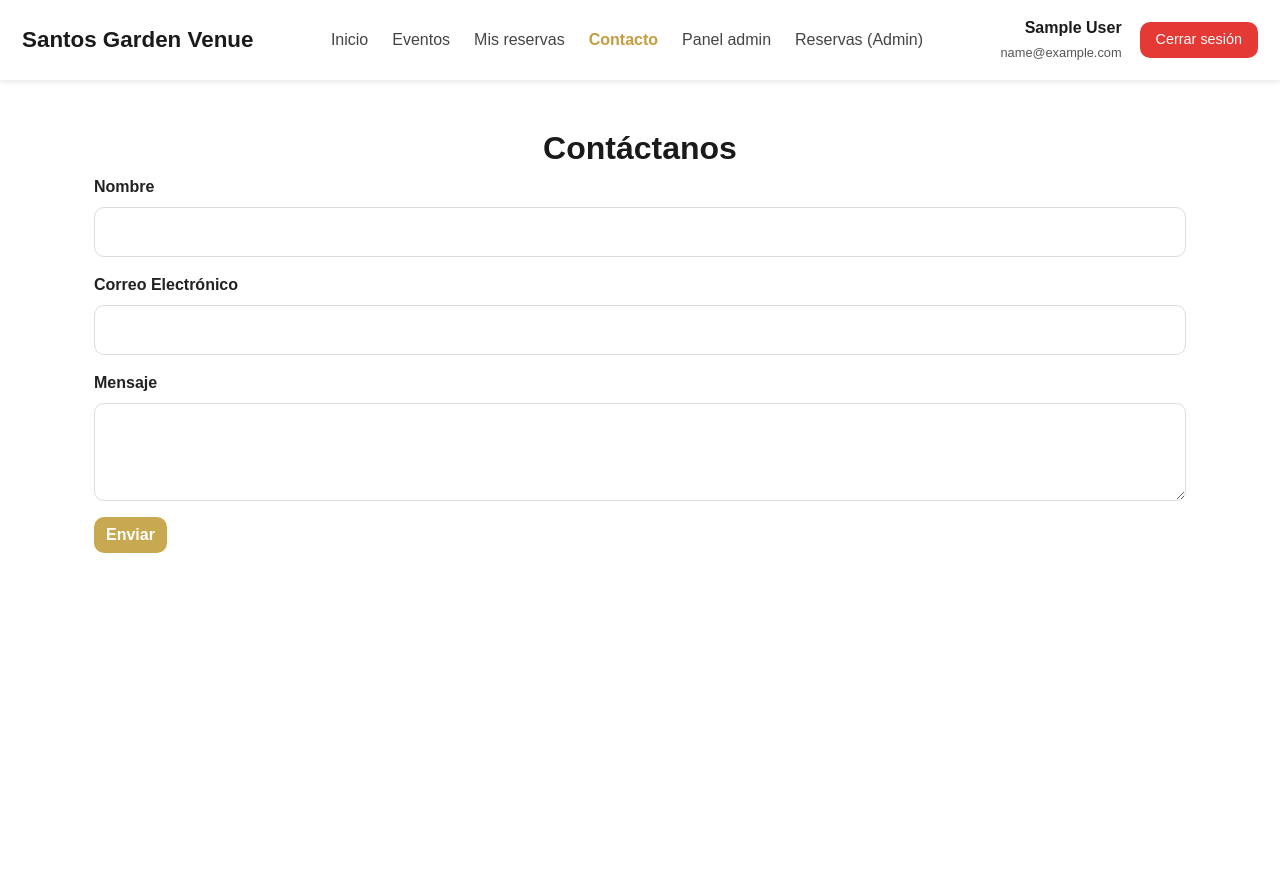
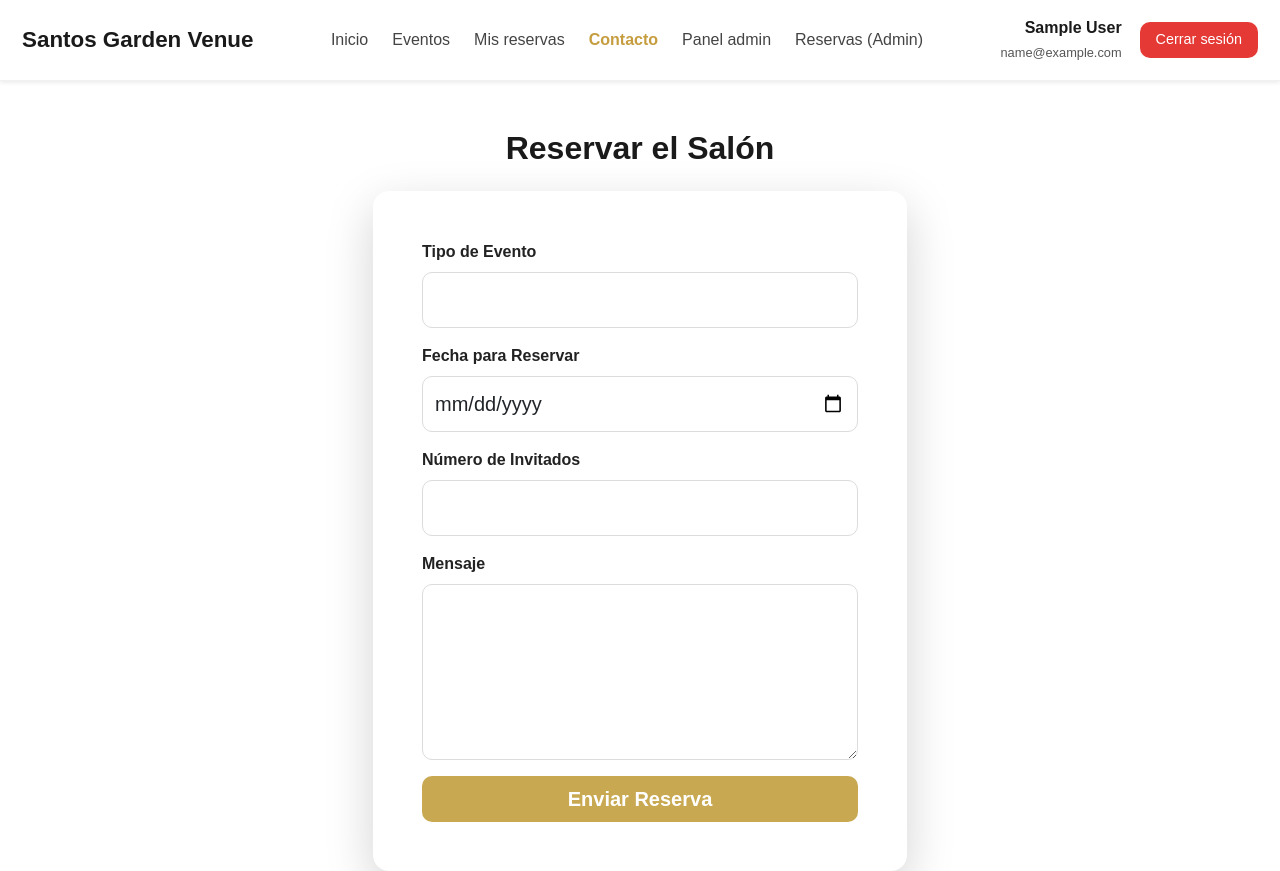
Before and after one commit to Cynthiss/Eventos, a React (Vite) app in the folder santos-garden-venue/: page /contact in a window 1280 px wide. Before the commit the page ends 800 px from the top, so only its background shows below. Built offline with nearby package versions, Linux system fonts and the light colour scheme; no server answers; sample sign-in values are in the browser's storage.

Commit message:
Contact
Se agregaron campos, para que el usuario pueda enviar la información sobre el evento que desea realizar

```diff
--- a/santos-garden-venue/src/pages/Contact.jsx
+++ b/santos-garden-venue/src/pages/Contact.jsx
@@ -1,70 +1,162 @@
-import { useState } from "react";
+import { useState, useEffect } from "react";
+import { useAuth } from "../context/AuthContext";
+import { api } from "../services/api";
 
 export default function Contact() {
-  const [formData, setFormData] = useState({
-    name: "",
-    email: "",
-    message: "",
+  const { user, token } = useAuth();
+
+  const [form, setForm] = useState({
+    eventType: "",
+    date: "",
+    guests: "",
+    message: ""
   });
 
   const [status, setStatus] = useState("");
+  const [reservedDates, setReservedDates] = useState([]);
+
+  // Obtener fechas ocupadas del backend
+  useEffect(() => {
+    const loadDates = async () => {
+      try {
+        const res = await fetch("http://localhost:4000/api/reservations/salon/dates");
+        const data = await res.json();
+        setReservedDates(data);
+      } catch (err) {
+        console.error("Error cargando fechas:", err);
+      }
+    };
+
+    loadDates();
+  }, []);
+
+  // Fecha mínima (hoy)
+  const today = new Date().toISOString().split("T")[0];
 
   const handleChange = (e) => {
-    const { name, value } = e.target;
-    setFormData((prev) => ({ ...prev, [name]: value }));
+    setForm({ ...form, [e.target.name]: e.target.value });
+
+    if (e.target.name === "date") {
+      const selected = e.target.value;
+
+      if (reservedDates.includes(selected)) {
+        setStatus("Esta fecha ya está reservada. Selecciona otra.");
+      } else {
+        setStatus("");
+      }
+    }
   };
 
-  const handleSubmit = (e) => {
+  const handleSubmit = async (e) => {
     e.preventDefault();
-    // Simulamos el envío del formulario
-    setStatus("¡Mensaje enviado correctamente! Nos pondremos en contacto contigo pronto.");
-    setFormData({ name: "", email: "", message: "" }); // Resetear formulario
+
+    if (!token) {
+      setStatus("Debes iniciar sesión para completar la reserva.");
+      return;
+    }
+
+    if (reservedDates.includes(form.date)) {
+      setStatus("Esta fecha ya está reservada. Selecciona otra.");
+      return;
+    }
+
+    try {
+      await api.createSalonReservation(form, token);
+      setStatus("¡Reserva enviada correctamente! Nos contactaremos contigo pronto.");
+
+      setForm({ eventType: "", date: "", guests: "", message: "" });
+    } catch (err) {
+      setStatus(err.message);
+    }
+  };
+
+  // Determinar si una fecha debe deshabilitarse
+  const isDateDisabled = (date) => {
+    return reservedDates.includes(date);
   };
 
   return (
-    <section id="contact" className="container my-5">
-      <h2 className="text-center">Contáctanos</h2>
+    <div className="container my-5">
+      <h2 className="text-center mb-4 fw-bold">Reservar el Salón</h2>
+
+      <div className="row justify-content-center">
+        <div className="col-md-8 col-lg-6">
+
+          <div className="card shadow-lg border-0 rounded-4">
+            <div className="card-body p-4">
+
               <form onSubmit={handleSubmit}>
+
                 <div className="mb-3">
-          <label htmlFor="name" className="form-label">Nombre</label>
+                  <label className="form-label fw-semibold">Tipo de Evento</label>
                   <input
                     type="text"
-            className="form-control"
-            id="name"
-            name="name"
-            value={formData.name}
+                    className="form-control form-control-lg"
+                    name="eventType"
+                    value={form.eventType}
                     onChange={handleChange}
                     required
                   />
                 </div>
+
                 <div className="mb-3">
-          <label htmlFor="email" className="form-label">Correo Electrónico</label>
+                  <label className="form-label fw-semibold">Fecha para Reservar</label>
                   <input
-            type="email"
-            className="form-control"
-            id="email"
-            name="email"
-            value={formData.email}
+                    type="date"
+                    className="form-control form-control-lg"
+                    name="date"
+                    min={today}
+                    value={form.date}
+                    onChange={handleChange}
+                    required
+                  />
+                  {isDateDisabled(form.date) && (
+                    <small className="text-danger">
+                      Esta fecha ya está reservada.
+                    </small>
+                  )}
+                </div>
+
+                <div className="mb-3">
+                  <label className="form-label fw-semibold">Número de Invitados</label>
+                  <input
+                    type="number"
+                    className="form-control form-control-lg"
+                    name="guests"
+                    value={form.guests}
                     onChange={handleChange}
                     required
                   />
                 </div>
+
                 <div className="mb-3">
-          <label htmlFor="message" className="form-label">Mensaje</label>
+                  <label className="form-label fw-semibold">Mensaje</label>
                   <textarea
-            className="form-control"
-            id="message"
+                    className="form-control form-control-lg"
+                    rows="5"
                     name="message"
-            rows="3"
-            value={formData.message}
+                    value={form.message}
                     onChange={handleChange}
                     required
-          />
+                  ></textarea>
                 </div>
-        <button type="submit" className="btn btn-primary">Enviar</button>
+
+                <button className="btn btn-primary btn-lg w-100 rounded-pill">
+                  Enviar Reserva
+                </button>
               </form>
 
-      {status && <p className="mt-3 text-center text-success">{status}</p>}
-    </section>
+              {status && (
+                <div className="alert alert-info mt-4 text-center fw-semibold">
+                  {status}
+                </div>
+              )}
+
+            </div>
+          </div>
+
+        </div>
+      </div>
+    </div>
   );
 }
```
Lines whose indentation alone changed are shown as unchanged.
